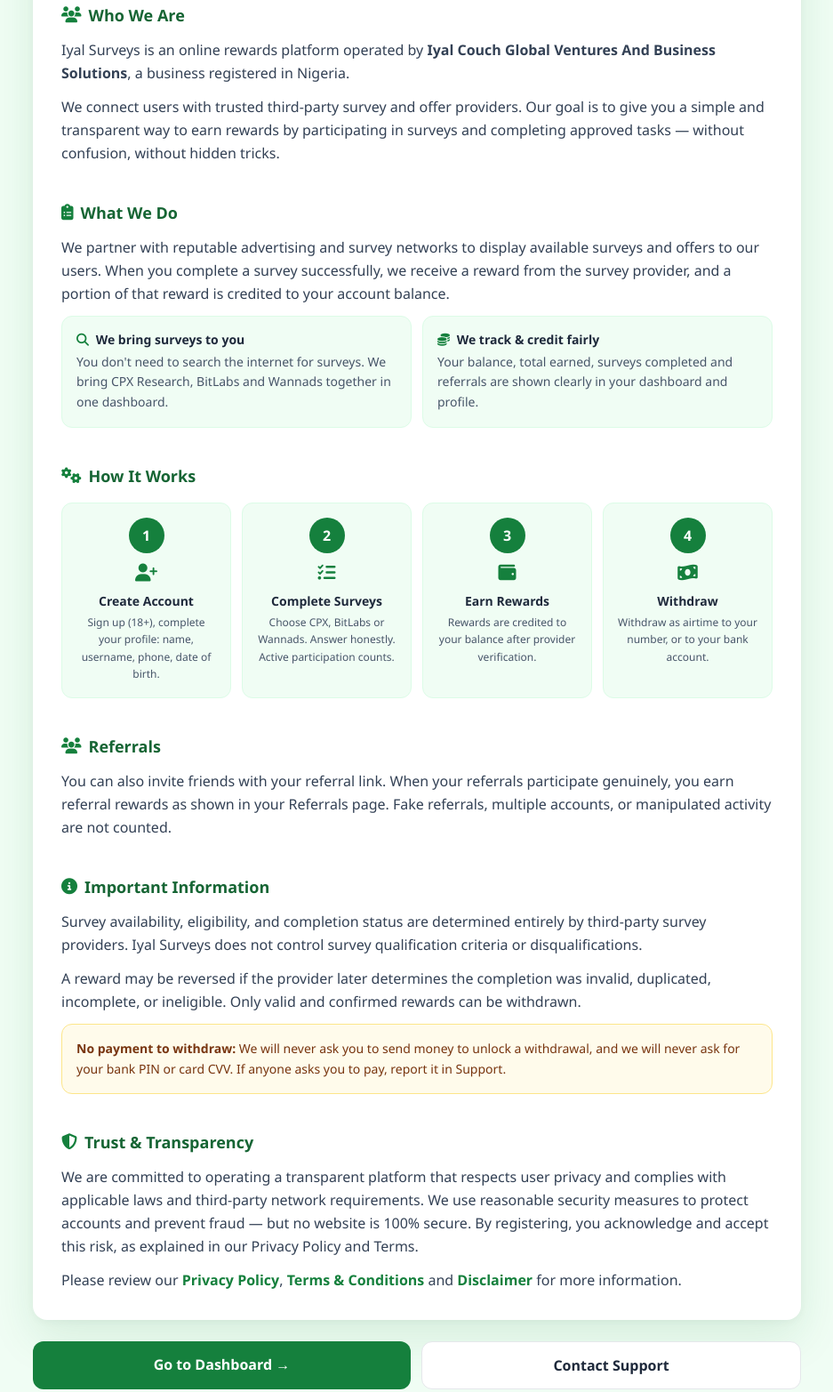
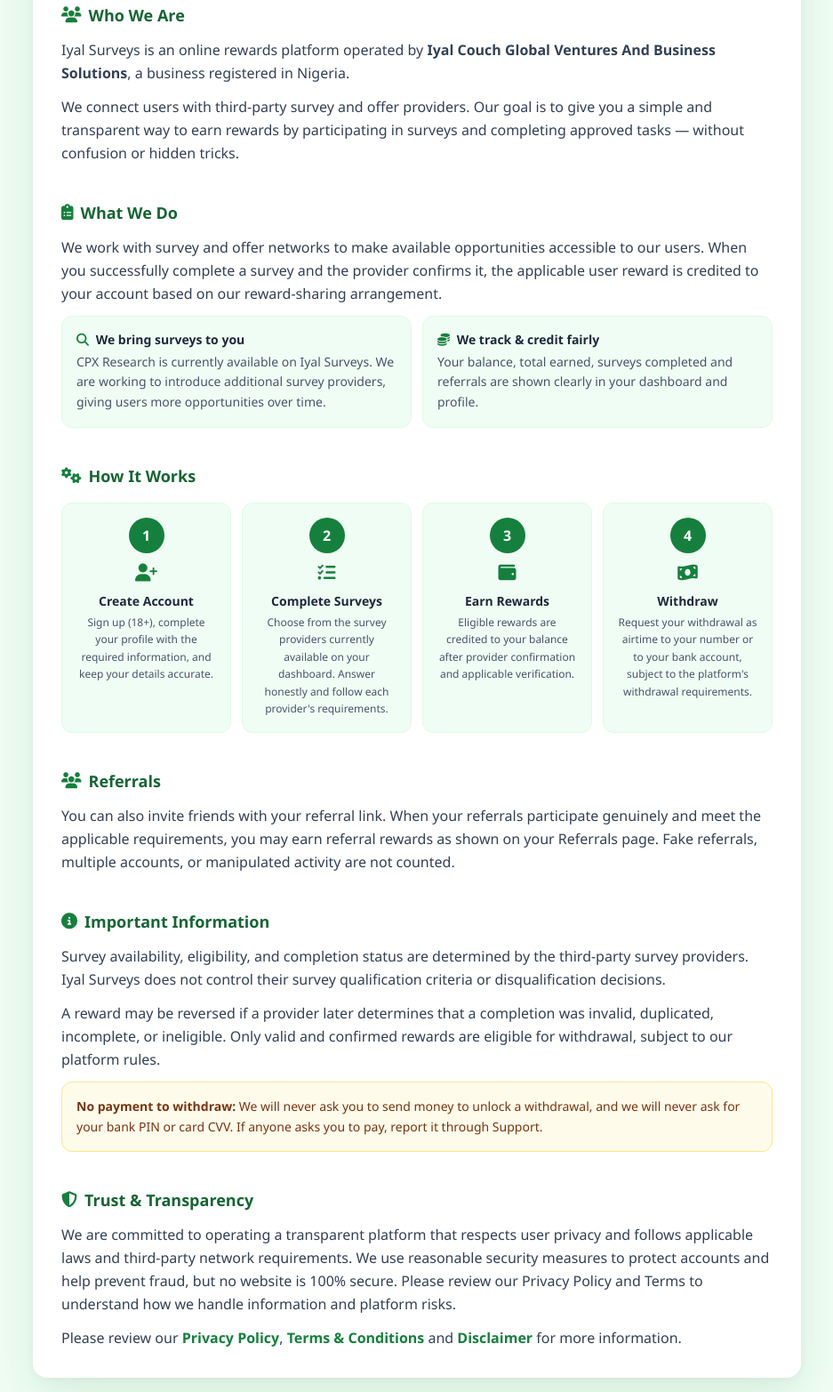
Before and after one commit to IYAL-09/Iyal-survey, a plain HTML site: page about.html in a window 1280 px wide. Shown: the part 706-2271 px from the top of the page at 89% size, without its empty margins (171-1108 px from the left). Drawn offline with nearby package versions, Linux system fonts and the light colour scheme.

Commit message:
Revise content for clarity and accuracy
Updated the content to improve clarity and accuracy in various sections, including the About, How It Works, and Important Information sections.

```diff
--- a/about.html
+++ b/about.html
@@ -17,7 +17,6 @@ body{font-family:'Segoe UI',system-ui,sans-serif}
 </style>
 </head>
 <body class="bg-[#f0fdf4] min-h-screen flex flex-col text-slate-800">
-
 <!-- HEADER — SAME AS PRIVACY + TERMS -->
 <header class="bg-green-800 text-white shadow-lg sticky top-0 z-50">
 <div class="max-w-6xl mx-auto px-4 py-3 flex items-center justify-between">
@@ -28,86 +27,73 @@ body{font-family:'Segoe UI',system-ui,sans-serif}
 <a href="dashboard.html" class="text-sm bg-white/10 hover:bg-white/20 border border-white/20 px-4 py-2 rounded-full font-semibold"><i class="fa fa-home mr-1"></i> Dashboard</a>
 </div>
 </header>
-
 <!-- HERO — SAME AS PRIVACY + TERMS -->
 <section class="hero-grad text-white">
 <div class="max-w-4xl mx-auto px-4 py-10 md:py-12">
 <div class="inline-flex items-center gap-2 bg-white/15 border border-white/20 px-3 py-1.5 rounded-full text-xs font-bold tracking-wider"><i class="fa-solid fa-circle-info"></i> ABOUT • WHO WE ARE</div>
 <h1 class="text-3xl md:text-[42px] leading-[1.1] font-extrabold mt-4">Real surveys.<br>Real rewards.<br>No confusion.</h1>
-<p class="text-green-100 mt-3 leading-relaxed max-w-2xl">Iyal Surveys connects you to trusted survey providers, tracks your real participation, and pays you through airtime or bank — simply and transparently.</p>
-<div class="flex flex-wrap gap-2 mt-5 text-xs font-semibold"><span class="bg-black/20 border border-white/20 px-3 py-1.5 rounded-full">Operated in Nigeria</span><span class="bg-black/20 border border-white/20 px-3 py-1.5 rounded-full">Updated: 15 November 2026</span><span class="bg-black/20 border border-white/20 px-3 py-1.5 rounded-full">18+ Only</span></div>
+<p class="text-green-100 mt-3 leading-relaxed max-w-2xl">Iyal Surveys connects you to survey providers, tracks your confirmed participation, and pays you through airtime or bank — simply and transparently.</p>
+<div class="flex flex-wrap gap-2 mt-5 text-xs font-semibold"><span class="bg-black/20 border border-white/20 px-3 py-1.5 rounded-full">Operated in Nigeria</span><span class="bg-black/20 border border-white/20 px-3 py-1.5 rounded-full">Updated: 18 November 2026</span><span class="bg-black/20 border border-white/20 px-3 py-1.5 rounded-full">18+ Only</span></div>
 </div>
 </section>
-
 <!-- TRUST BAR — SAME AS PRIVACY + TERMS -->
 <div class="max-w-4xl mx-auto px-4 -mt-6 relative z-10 w-full">
 <div class="bg-white rounded-2xl card-shadow grid grid-cols-3 divide-x divide-green-100 overflow-hidden text-center">
-<div class="p-4"><i class="fa-solid fa-handshake text-green-700 text-xl"></i><p class="font-bold text-sm mt-1">Trusted Partners</p><p class="text-xs text-slate-500 mt-0.5">CPX, BitLabs, Wannads.</p></div>
+<div class="p-4"><i class="fa-solid fa-handshake text-green-700 text-xl"></i><p class="font-bold text-sm mt-1">Survey Providers</p><p class="text-xs text-slate-500 mt-0.5">CPX available • More coming soon.</p></div>
 <div class="p-4"><i class="fa-solid fa-wallet text-green-700 text-xl"></i><p class="font-bold text-sm mt-1">Airtime or Bank</p><p class="text-xs text-slate-500 mt-0.5">You choose how you withdraw.</p></div>
-<div class="p-4"><i class="fa-solid fa-eye text-green-700 text-xl"></i><p class="font-bold text-sm mt-1">Transparent</p><p class="text-xs text-slate-500 mt-0.5">No hidden charges to withdraw.</p></div>
+<div class="p-4"><i class="fa-solid fa-eye text-green-700 text-xl"></i><p class="font-bold text-sm mt-1">Transparent</p><p class="text-xs text-slate-500 mt-0.5">No hidden withdrawal charges.</p></div>
 </div>
 </div>
-
 <!-- MAIN -->
 <main class="flex-grow max-w-4xl mx-auto px-4 py-8 w-full">
 <div class="bg-white rounded-2xl card-shadow p-6 md:p-8 space-y-10">
-
 <div class="text-center">
 <h1 class="text-2xl md:text-3xl font-extrabold text-green-800">About Iyal Surveys</h1>
 <p class="text-slate-500 mt-1">Learn more about who we are and what we do</p>
 </div>
-
 <section class="space-y-3">
 <h2 class="text-lg font-bold text-green-800 flex items-center gap-2"><i class="fa fa-users text-green-700"></i> Who We Are</h2>
 <p class="text-slate-700 leading-relaxed">Iyal Surveys is an online rewards platform operated by <strong>Iyal Couch Global Ventures And Business Solutions</strong>, a business registered in Nigeria.</p>
-<p class="text-slate-700 leading-relaxed">We connect users with trusted third-party survey and offer providers. Our goal is to give you a simple and transparent way to earn rewards by participating in surveys and completing approved tasks — without confusion, without hidden tricks.</p>
+<p class="text-slate-700 leading-relaxed">We connect users with third-party survey and offer providers. Our goal is to give you a simple and transparent way to earn rewards by participating in surveys and completing approved tasks — without confusion or hidden tricks.</p>
 </section>
-
 <section class="space-y-3">
 <h2 class="text-lg font-bold text-green-800 flex items-center gap-2"><i class="fa fa-clipboard-list text-green-700"></i> What We Do</h2>
-<p class="text-slate-700 leading-relaxed">We partner with reputable advertising and survey networks to display available surveys and offers to our users. When you complete a survey successfully, we receive a reward from the survey provider, and a portion of that reward is credited to your account balance.</p>
+<p class="text-slate-700 leading-relaxed">We work with survey and offer networks to make available opportunities accessible to our users. When you successfully complete a survey and the provider confirms it, the applicable user reward is credited to your account based on our reward-sharing arrangement.</p>
 <div class="grid sm:grid-cols-2 gap-3 mt-2">
-<div class="bg-green-50 border border-green-100 rounded-xl p-4"><p class="font-bold text-sm"><i class="fa-solid fa-magnifying-glass text-green-700 mr-1"></i> We bring surveys to you</p><p class="text-sm text-slate-600 mt-1 leading-relaxed">You don't need to search the internet for surveys. We bring CPX Research, BitLabs and Wannads together in one dashboard.</p></div>
+<div class="bg-green-50 border border-green-100 rounded-xl p-4"><p class="font-bold text-sm"><i class="fa-solid fa-magnifying-glass text-green-700 mr-1"></i> We bring surveys to you</p><p class="text-sm text-slate-600 mt-1 leading-relaxed">CPX Research is currently available on Iyal Surveys. We are working to introduce additional survey providers, giving users more opportunities over time.</p></div>
 <div class="bg-green-50 border border-green-100 rounded-xl p-4"><p class="font-bold text-sm"><i class="fa-solid fa-coins text-green-700 mr-1"></i> We track & credit fairly</p><p class="text-sm text-slate-600 mt-1 leading-relaxed">Your balance, total earned, surveys completed and referrals are shown clearly in your dashboard and profile.</p></div>
 </div>
 </section>
-
 <section class="space-y-4">
 <h2 class="text-lg font-bold text-green-800 flex items-center gap-2"><i class="fa fa-gears text-green-700"></i> How It Works</h2>
 <div class="grid grid-cols-1 md:grid-cols-4 gap-3">
-<div class="bg-green-50 border border-green-100 p-4 rounded-xl text-center"><div class="w-10 h-10 mx-auto rounded-full bg-green-700 text-white flex items-center justify-center font-bold">1</div><i class="fa fa-user-plus text-xl text-green-700 my-2 block"></i><h3 class="font-bold text-sm">Create Account</h3><p class="text-xs text-slate-600 mt-1 leading-relaxed">Sign up (18+), complete your profile: name, username, phone, date of birth.</p></div>
-<div class="bg-green-50 border border-green-100 p-4 rounded-xl text-center"><div class="w-10 h-10 mx-auto rounded-full bg-green-700 text-white flex items-center justify-center font-bold">2</div><i class="fa fa-list-check text-xl text-green-700 my-2 block"></i><h3 class="font-bold text-sm">Complete Surveys</h3><p class="text-xs text-slate-600 mt-1 leading-relaxed">Choose CPX, BitLabs or Wannads. Answer honestly. Active participation counts.</p></div>
-<div class="bg-green-50 border border-green-100 p-4 rounded-xl text-center"><div class="w-10 h-10 mx-auto rounded-full bg-green-700 text-white flex items-center justify-center font-bold">3</div><i class="fa fa-wallet text-xl text-green-700 my-2 block"></i><h3 class="font-bold text-sm">Earn Rewards</h3><p class="text-xs text-slate-600 mt-1 leading-relaxed">Rewards are credited to your balance after provider verification.</p></div>
-<div class="bg-green-50 border border-green-100 p-4 rounded-xl text-center"><div class="w-10 h-10 mx-auto rounded-full bg-green-700 text-white flex items-center justify-center font-bold">4</div><i class="fa fa-money-bill-wave text-xl text-green-700 my-2 block"></i><h3 class="font-bold text-sm">Withdraw</h3><p class="text-xs text-slate-600 mt-1 leading-relaxed">Withdraw as airtime to your number, or to your bank account.</p></div>
+<div class="bg-green-50 border border-green-100 p-4 rounded-xl text-center"><div class="w-10 h-10 mx-auto rounded-full bg-green-700 text-white flex items-center justify-center font-bold">1</div><i class="fa fa-user-plus text-xl text-green-700 my-2 block"></i><h3 class="font-bold text-sm">Create Account</h3><p class="text-xs text-slate-600 mt-1 leading-relaxed">Sign up (18+), complete your profile with the required information, and keep your details accurate.</p></div>
+<div class="bg-green-50 border border-green-100 p-4 rounded-xl text-center"><div class="w-10 h-10 mx-auto rounded-full bg-green-700 text-white flex items-center justify-center font-bold">2</div><i class="fa fa-list-check text-xl text-green-700 my-2 block"></i><h3 class="font-bold text-sm">Complete Surveys</h3><p class="text-xs text-slate-600 mt-1 leading-relaxed">Choose from the survey providers currently available on your dashboard. Answer honestly and follow each provider's requirements.</p></div>
+<div class="bg-green-50 border border-green-100 p-4 rounded-xl text-center"><div class="w-10 h-10 mx-auto rounded-full bg-green-700 text-white flex items-center justify-center font-bold">3</div><i class="fa fa-wallet text-xl text-green-700 my-2 block"></i><h3 class="font-bold text-sm">Earn Rewards</h3><p class="text-xs text-slate-600 mt-1 leading-relaxed">Eligible rewards are credited to your balance after provider confirmation and applicable verification.</p></div>
+<div class="bg-green-50 border border-green-100 p-4 rounded-xl text-center"><div class="w-10 h-10 mx-auto rounded-full bg-green-700 text-white flex items-center justify-center font-bold">4</div><i class="fa fa-money-bill-wave text-xl text-green-700 my-2 block"></i><h3 class="font-bold text-sm">Withdraw</h3><p class="text-xs text-slate-600 mt-1 leading-relaxed">Request your withdrawal as airtime to your number or to your bank account, subject to the platform's withdrawal requirements.</p></div>
 </div>
 </section>
-
 <section class="space-y-3">
 <h2 class="text-lg font-bold text-green-800 flex items-center gap-2"><i class="fa fa-users text-green-700"></i> Referrals</h2>
-<p class="text-slate-700 leading-relaxed">You can also invite friends with your referral link. When your referrals participate genuinely, you earn referral rewards as shown in your Referrals page. Fake referrals, multiple accounts, or manipulated activity are not counted.</p>
+<p class="text-slate-700 leading-relaxed">You can also invite friends with your referral link. When your referrals participate genuinely and meet the applicable requirements, you may earn referral rewards as shown on your Referrals page. Fake referrals, multiple accounts, or manipulated activity are not counted.</p>
 </section>
-
 <section class="space-y-3">
 <h2 class="text-lg font-bold text-green-800 flex items-center gap-2"><i class="fa fa-circle-info text-green-700"></i> Important Information</h2>
-<p class="text-slate-700 leading-relaxed">Survey availability, eligibility, and completion status are determined entirely by third-party survey providers. Iyal Surveys does not control survey qualification criteria or disqualifications.</p>
-<p class="text-slate-700 leading-relaxed">A reward may be reversed if the provider later determines the completion was invalid, duplicated, incomplete, or ineligible. Only valid and confirmed rewards can be withdrawn.</p>
-<div class="bg-amber-50 border border-amber-200 rounded-xl p-4 text-sm text-amber-900 leading-relaxed"><b>No payment to withdraw:</b> We will never ask you to send money to unlock a withdrawal, and we will never ask for your bank PIN or card CVV. If anyone asks you to pay, report it in Support.</div>
+<p class="text-slate-700 leading-relaxed">Survey availability, eligibility, and completion status are determined by the third-party survey providers. Iyal Surveys does not control their survey qualification criteria or disqualification decisions.</p>
+<p class="text-slate-700 leading-relaxed">A reward may be reversed if a provider later determines that a completion was invalid, duplicated, incomplete, or ineligible. Only valid and confirmed rewards are eligible for withdrawal, subject to our platform rules.</p>
+<div class="bg-amber-50 border border-amber-200 rounded-xl p-4 text-sm text-amber-900 leading-relaxed"><b>No payment to withdraw:</b> We will never ask you to send money to unlock a withdrawal, and we will never ask for your bank PIN or card CVV. If anyone asks you to pay, report it through Support.</div>
 </section>
-
 <section class="space-y-3">
 <h2 class="text-lg font-bold text-green-800 flex items-center gap-2"><i class="fa fa-shield-halved text-green-700"></i> Trust & Transparency</h2>
-<p class="text-slate-700 leading-relaxed">We are committed to operating a transparent platform that respects user privacy and complies with applicable laws and third-party network requirements. We use reasonable security measures to protect accounts and prevent fraud — but no website is 100% secure. By registering, you acknowledge and accept this risk, as explained in our Privacy Policy and Terms.</p>
+<p class="text-slate-700 leading-relaxed">We are committed to operating a transparent platform that respects user privacy and follows applicable laws and third-party network requirements. We use reasonable security measures to protect accounts and help prevent fraud, but no website is 100% secure. Please review our Privacy Policy and Terms to understand how we handle information and platform risks.</p>
 <p class="text-slate-700 leading-relaxed">Please review our <a href="privacy.html" class="text-green-700 font-semibold hover:underline">Privacy Policy</a>, <a href="terms.html" class="text-green-700 font-semibold hover:underline">Terms & Conditions</a> and <a href="disclaimer.html" class="text-green-700 font-semibold hover:underline">Disclaimer</a> for more information.</p>
 </section>
-
 </div>
-
 <div class="flex flex-col sm:flex-row gap-3 mt-6">
 <a href="dashboard.html" class="flex-1 text-center bg-green-700 hover:bg-green-800 text-white font-bold py-3.5 rounded-xl">Go to Dashboard →</a>
 <a href="support.html" class="flex-1 text-center bg-white border font-bold py-3.5 rounded-xl">Contact Support</a>
 </div>
 </main>
-
 <!-- FOOTER — SAME AS PRIVACY + TERMS -->
 <footer class="bg-green-800 text-white text-sm mt-10">
 <div class="max-w-6xl mx-auto px-4 py-5 flex flex-col md:flex-row justify-between items-center gap-3">
@@ -115,6 +101,5 @@ body{font-family:'Segoe UI',system-ui,sans-serif}
 <div class="flex gap-5"><a href="terms.html" class="hover:underline">Terms</a><a href="privacy.html" class="hover:underline">Privacy</a><a href="about.html" class="hover:underline">About</a><a href="disclaimer.html" class="hover:underline">Disclaimer</a><a href="support.html" class="hover:underline">Support</a></div>
 </div>
 </footer>
-
 </body>
 </html>
```
